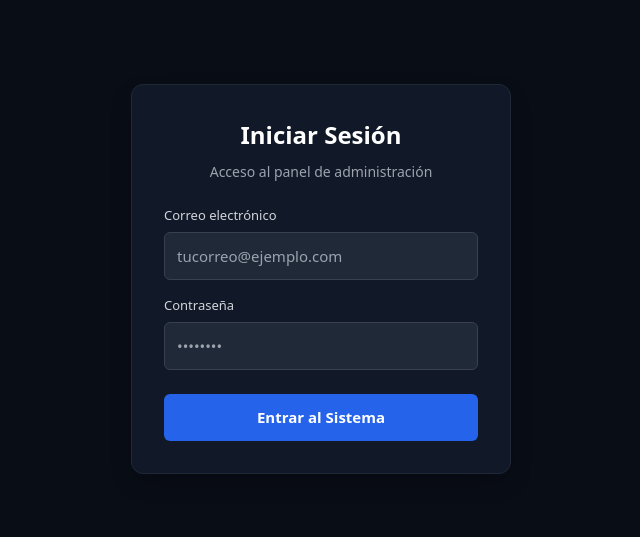
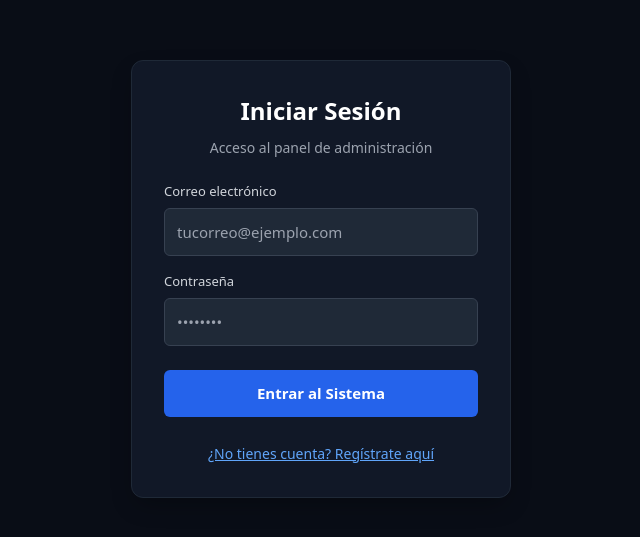
Before and after one commit to BPsoluciones/bpsoluciones-web, a Next.js app: page /login in a window 1280 px wide. Shown: the part 121-658 px from the top of the page, without its empty margins (319-959 px from the left). Built offline with nearby package versions, Linux system fonts and the light colour scheme; no server answers.

Commit message:
Unificar login y registro en una sola vista

```diff
--- a/app/login/page.tsx
+++ b/app/login/page.tsx
@@ -12,30 +12,39 @@ export const supabase = createClient(
   supabaseAnonKey || 'placeholder-key'
 );
 
-export default function LoginPage() {
+export default function AuthPage() {
   const router = useRouter();
+  const [isRegistering, setIsRegistering] = useState(false);
   const [email, setEmail] = useState('');
   const [password, setPassword] = useState('');
+  const [message, setMessage] = useState('');
   const [errorMsg, setErrorMsg] = useState('');
 
-  const handleLogin = async (e: React.FormEvent) => {
+  const handleSubmit = async (e: React.FormEvent) => {
     e.preventDefault();
     setErrorMsg('');
+    setMessage('');
 
     if (!supabaseUrl || !supabaseAnonKey) {
       setErrorMsg('Faltan configurar las variables de Supabase en Vercel.');
       return;
     }
 
-    const { error } = await supabase.auth.signInWithPassword({
-      email,
-      password,
-    });
-
-    if (error) {
-      setErrorMsg(error.message);
+    if (isRegistering) {
+      const { error } = await supabase.auth.signUp({ email, password });
+      if (error) {
+        setErrorMsg(error.message);
+      } else {
+        setMessage('¡Cuenta creada con éxito! Ya puedes iniciar sesión.');
+        setIsRegistering(false);
+      }
     } else {
-      router.push('/portal');
+      const { error } = await supabase.auth.signInWithPassword({ email, password });
+      if (error) {
+        setErrorMsg(error.message);
+      } else {
+        router.push('/portal');
+      }
     }
   };
 
@@ -49,7 +58,7 @@ export default function LoginPage() {
       color: '#fff',
       fontFamily: 'system-ui, -apple-system, sans-serif'
     }}>
-      <form onSubmit={handleLogin} style={{
+      <form onSubmit={handleSubmit} style={{
         display: 'flex',
         flexDirection: 'column',
         width: '100%',
@@ -62,13 +71,23 @@ export default function LoginPage() {
         gap: '16px'
       }}>
         <div style={{ textAlign: 'center', marginBottom: '8px' }}>
-          <h2 style={{ margin: '0 0 8px 0', fontSize: '24px', fontWeight: 'bold' }}>Iniciar Sesión</h2>
-          <p style={{ margin: 0, color: '#9ca3af', fontSize: '14px' }}>Acceso al panel de administración</p>
+          <h2 style={{ margin: '0 0 8px 0', fontSize: '24px', fontWeight: 'bold' }}>
+            {isRegistering ? 'Crear Cuenta' : 'Iniciar Sesión'}
+          </h2>
+          <p style={{ margin: 0, color: '#9ca3af', fontSize: '14px' }}>
+            {isRegistering ? 'Regístrate para acceder al sistema' : 'Acceso al panel de administración'}
+          </p>
         </div>
 
         {errorMsg && (
           <div style={{ padding: '10px', background: 'rgba(239, 68, 68, 0.1)', border: '1px solid #ef4444', borderRadius: '6px', color: '#f87171', fontSize: '13px' }}>
             {errorMsg}
+          </div>
+        )}
+
+        {message && (
+          <div style={{ padding: '10px', background: 'rgba(34, 197, 94, 0.1)', border: '1px solid #22c55e', borderRadius: '6px', color: '#4ade80', fontSize: '13px' }}>
+            {message}
           </div>
         )}
 
@@ -127,8 +146,18 @@ export default function LoginPage() {
             transition: 'background 0.2s'
           }}
         >
-          Entrar al Sistema
+          {isRegistering ? 'Registrarse' : 'Entrar al Sistema'}
         </button>
+
+        <div style={{ textAlign: 'center', marginTop: '8px' }}>
+          <button
+            type="button"
+            onClick={() => { setIsRegistering(!isRegistering); setErrorMsg(''); setMessage(''); }}
+            style={{ background: 'none', border: 'none', color: '#60a5fa', cursor: 'pointer', fontSize: '14px', textDecoration: 'underline' }}
+          >
+            {isRegistering ? '¿Ya tienes cuenta? Inicia sesión' : '¿No tienes cuenta? Regístrate aquí'}
+          </button>
+        </div>
       </form>
     </div>
   );
```
